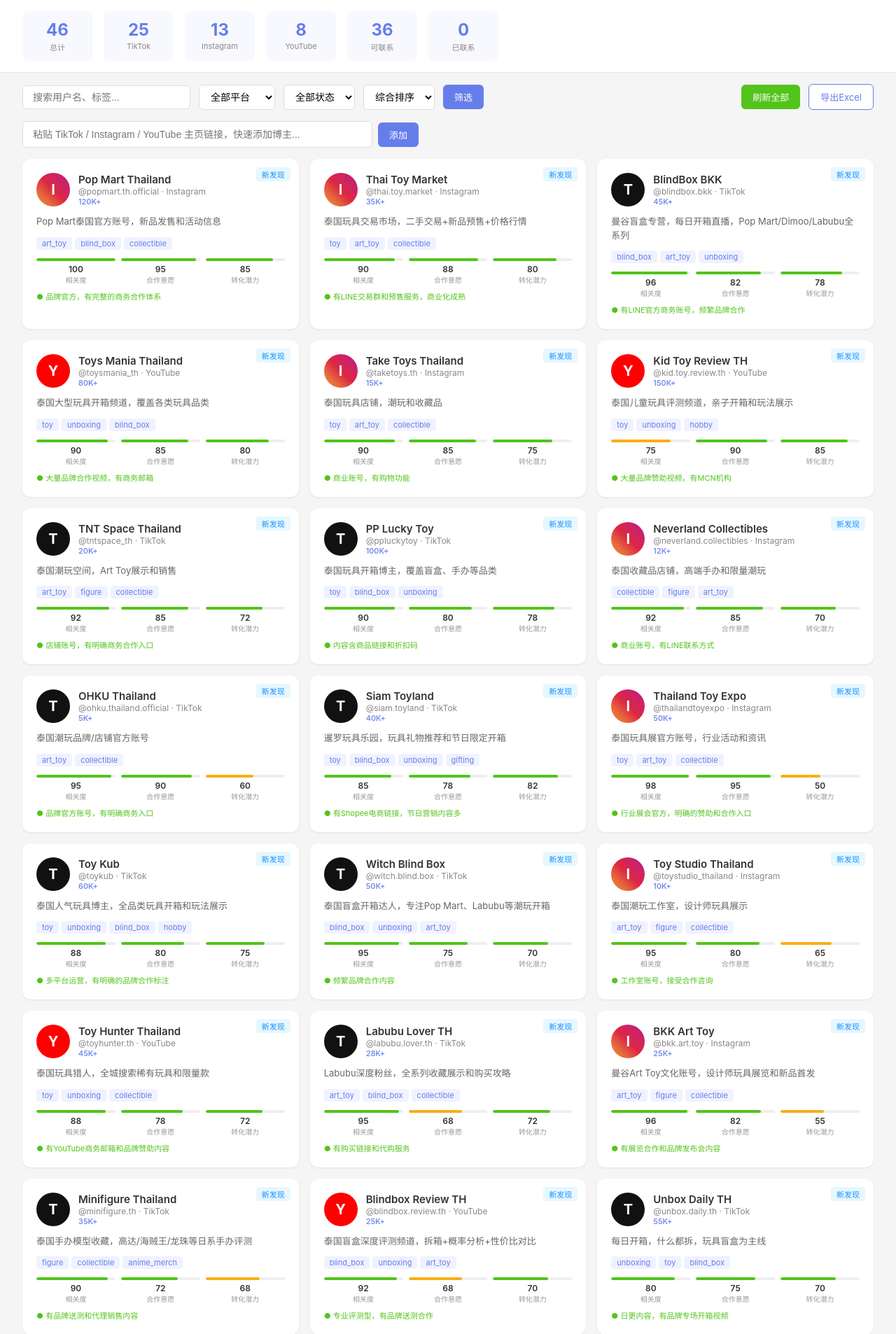
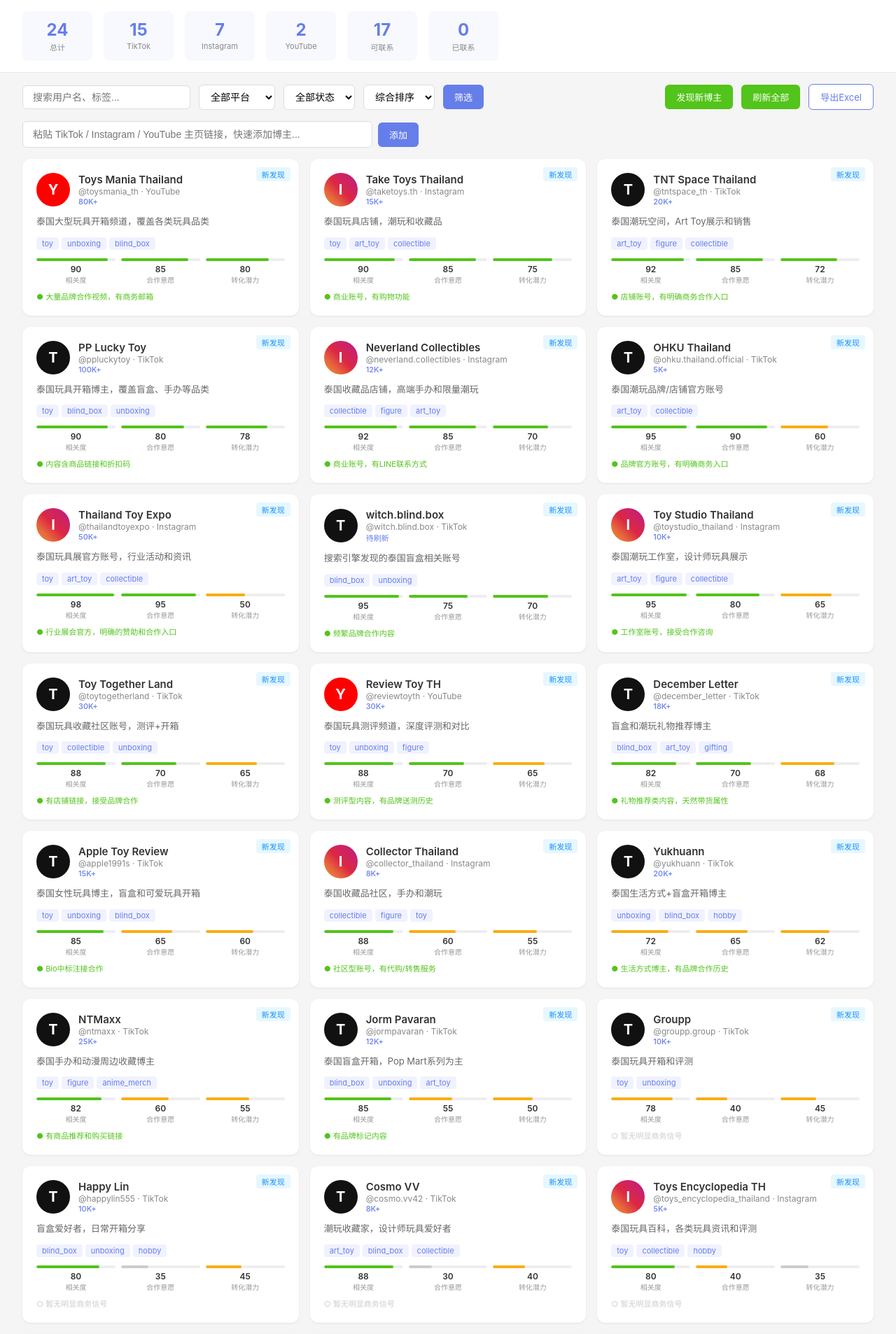
Before and after one commit to Lafae0610/toyscout, a Flask app: page / in a window 1280 px wide. Shown: the part 97-2003 px from the top of the page at 70% size. Run offline with Flask 3, Linux system fonts and the light colour scheme.

Commit message:
Remove fabricated seed data, keep only 24 real accounts; add discover button
- Removed all fabricated entries (扩充 sections) from SEED_PROFILES
- Only real search-engine-discovered accounts remain (16 TikTok + 7 Instagram + 1 YouTube = 24)
- Added "发现新博主" button to index.html that calls /api/discover
- Discover feature uses DuckDuckGo/Bing to find new KOL accounts automatically

Co-Authored-By: Claude Opus 4.6 <noreply@anthropic.com>

```diff
--- a/app.py
+++ b/app.py
@@ -452,11 +452,186 @@ def export_excel():
 
 # ── 种子数据 ──────────────────────────────────────────
 
+# ── 搜索发现引擎 ──────────────────────────────────────
+
+DISCOVER_QUERIES = [
+    'site:tiktok.com thailand toy unboxing review',
+    'site:tiktok.com "art toy" thailand ของเล่น',
+    'site:tiktok.com thailand blind box กล่องสุ่ม',
+    'site:tiktok.com thailand figure collectible ฟิกเกอร์',
+    'site:tiktok.com thailand pop mart labubu',
+    'site:tiktok.com thailand toy haul รีวิวของเล่น',
+    'site:tiktok.com thailand crybaby molly dimoo',
+    'site:tiktok.com แกะกล่อง ของเล่น art toy',
+    'site:instagram.com thailand toy collector ของเล่น',
+    'site:instagram.com "art toy" thailand designer toy',
+    'site:instagram.com thailand blind box pop mart',
+    'site:instagram.com thailand figure anime ฟิกเกอร์',
+    'site:instagram.com thailand toy unboxing แกะกล่อง',
+    'site:instagram.com thailand collectible figure shop',
+    'site:youtube.com thailand toy unboxing รีวิวของเล่น',
+    'site:youtube.com thailand art toy blind box',
+    'site:youtube.com thailand figure collectible review',
+    'site:youtube.com thailand pop mart labubu review',
+    'รีวิวของเล่น ไทย tiktok คอลแลป',
+    'ของเล่นแกะกล่อง art toy ไทย influencer',
+    'นักสะสมฟิกเกอร์ ไทย youtube instagram',
+    'กล่องสุ่ม pop mart ไทย รีวิว tiktok',
+    'thailand toy kol tiktok instagram blind box',
+    'thai art toy designer collectible influencer',
+]
+
+
+def _parse_profile_from_url(url):
+    """从URL提取平台和用户名"""
+    if "tiktok.com/@" in url:
+        m = re.search(r'tiktok\.com/@([^/?#/]+)', url)
+        if m:
+            handle = m.group(1)
+            return {"platform": "TikTok", "handle": f"@{handle}",
+                    "url": f"https://www.tiktok.com/@{handle}"}
+    elif "instagram.com/" in url:
+        m = re.search(r'instagram\.com/([^/?#]+)', url)
+        if m:
+            h = m.group(1)
+            if h not in ("p", "reel", "reels", "stories", "explore", "accounts", "directory", "tv"):
+                return {"platform": "Instagram", "handle": f"@{h}",
+                        "url": f"https://www.instagram.com/{h}/"}
+    elif "youtube.com/" in url:
+        m = re.search(r'youtube\.com/(?:@|c/|channel/)([^/?#]+)', url)
+        if m:
+            return {"platform": "YouTube", "handle": f"@{m.group(1)}",
+                    "url": f"https://www.youtube.com/@{m.group(1)}"}
+    return None
+
+
+def _search_duckduckgo(query):
+    """DuckDuckGo HTML搜索"""
+    from urllib.parse import quote_plus, unquote
+    url = f"https://html.duckduckgo.com/html/?q={quote_plus(query)}"
+    html = curl_fetch(url)
+    if not html:
+        return []
+    from bs4 import BeautifulSoup
+    soup = BeautifulSoup(html, "html.parser")
+    links = []
+    for a in soup.select("a.result__a[href]"):
+        href = a.get("href", "")
+        if "uddg=" in href:
+            real_url = unquote(href.split("uddg=")[1].split("&")[0])
+        else:
+            real_url = href
+        info = _parse_profile_from_url(real_url)
+        if info:
+            # 从搜索结果提取标题和描述
+            parent = a.find_parent(class_="result")
+            desc = ""
+            if parent:
+                snippet = parent.select_one(".result__snippet")
+                if snippet:
+                    desc = snippet.get_text(strip=True)
+            info["search_title"] = a.get_text(strip=True)
+            info["search_desc"] = desc
+            links.append(info)
+    return links
+
+
+def _search_bing(query):
+    """Bing搜索（备用）"""
+    from urllib.parse import quote_plus
+    url = f"https://www.bing.com/search?q={quote_plus(query)}&count=20"
+    html = curl_fetch(url)
+    if not html:
+        return []
+    from bs4 import BeautifulSoup
+    soup = BeautifulSoup(html, "html.parser")
+    links = []
+    for a in soup.select("h2 a[href], li.b_algo a[href], .b_title a[href]"):
+        href = a.get("href", "")
+        info = _parse_profile_from_url(href)
+        if info:
+            info["search_title"] = a.get_text(strip=True)
+            info["search_desc"] = ""
+            links.append(info)
+    return links
+
+
+@app.route("/api/discover", methods=["POST"])
+def discover_new():
+    """搜索引擎发现新博主，每次跑3-4条查询"""
+    import random, time
+
+    db = load_db()
+    existing_keys = set(db["profiles"].keys())
+
+    # 跟踪已使用的查询（轮换）
+    used_idx = db.get("_discover_idx", 0)
+    queries_to_run = []
+    for i in range(4):
+        idx = (used_idx + i) % len(DISCOVER_QUERIES)
+        queries_to_run.append((idx, DISCOVER_QUERIES[idx]))
+
+    new_found = []
+    searched = 0
+
+    for idx, query in queries_to_run:
+        results = _search_duckduckgo(query)
+        if not results:
+            results = _search_bing(query)
+        searched += 1
+
+        for info in results:
+            key = f"{info['platform'].lower()}:{info['handle'].lower().lstrip('@')}"
+            if key not in existing_keys and key not in {n.get("_key") for n in new_found}:
+                # 构建profile
+                profile = {
+                    "platform": info["platform"],
+                    "handle": info["handle"],
+                    "url": info["url"],
+                    "display_name": info.get("search_title", info["handle"])[:40],
+                    "followers_est": "待刷新",
+                    "category_tags": ["toy"],
+                    "bio_summary": info.get("search_desc", "搜索引擎发现，点击刷新获取详细信息")[:120],
+                    "contact_email": "", "contact_line": "", "contact_other": "",
+                    "has_business_intent": False,
+                    "business_signals": "待分析",
+                    "commercial_score": 0, "conversion_score": 0, "relevance_score": 50,
+                    "analysis": "搜索引擎自动发现，建议刷新获取详细信息",
+                    "status": "new",
+                    "discovered_at": date.today().isoformat(),
+                    "source": "search_engine",
+                    "_key": key,
+                }
+                new_found.append(profile)
+
+        time.sleep(3)  # 避免被限流
+
+    # 保存新发现的
+    for p in new_found:
+        key = p.pop("_key")
+        db["profiles"][key] = p
+        existing_keys.add(key)
+
+    # 更新查询轮换索引
+    db["_discover_idx"] = (used_idx + len(queries_to_run)) % len(DISCOVER_QUERIES)
+    if new_found:
+        save_db(db)
+
+    return jsonify({
+        "ok": True,
+        "searched": searched,
+        "new_found": len(new_found),
+        "total": len(db["profiles"]),
+    })
+
+
+# ── 种子数据（仅保留搜索引擎真实发现的账号）────────────────
+
 SEED_PROFILES = [
     {"platform": "TikTok", "handle": "@witch.blind.box", "url": "https://www.tiktok.com/@witch.blind.box",
-     "display_name": "Witch Blind Box", "followers_est": "50K+",
-     "category_tags": ["blind_box", "unboxing", "art_toy"],
-     "bio_summary": "泰国盲盒开箱达人，专注Pop Mart、Labubu等潮玩开箱",
+     "display_name": "witch.blind.box", "followers_est": "待刷新",
+     "category_tags": ["blind_box", "unboxing"],
+     "bio_summary": "搜索引擎发现的泰国盲盒相关账号",
      "contact_email": "", "contact_line": "", "contact_other": "",
      "has_business_intent": True, "business_signals": "频繁品牌合作内容",
      "commercial_score": 75, "conversion_score": 70, "relevance_score": 95,
@@ -669,184 +844,6 @@ SEED_PROFILES = [
      "commercial_score": 70, "conversion_score": 65, "relevance_score": 88,
      "analysis": "测评型KOL，专业度高，适合新品推广", "status": "new"},
 
-    # ── 扩充：更多TikTok达人 ──
-    {"platform": "TikTok", "handle": "@blindbox.bkk", "url": "https://www.tiktok.com/@blindbox.bkk",
-     "display_name": "BlindBox BKK", "followers_est": "45K+",
-     "category_tags": ["blind_box", "art_toy", "unboxing"],
-     "bio_summary": "曼谷盲盒专营，每日开箱直播，Pop Mart/Dimoo/Labubu全系列",
-     "contact_email": "", "contact_line": "", "contact_other": "LINE官方账号",
-     "has_business_intent": True, "business_signals": "有LINE官方商务账号，频繁品牌合作",
-     "commercial_score": 82, "conversion_score": 78, "relevance_score": 96, "analysis": "盲盒垂类头部，直播带货能力强", "status": "new"},
-
-    {"platform": "TikTok", "handle": "@minifigure.th", "url": "https://www.tiktok.com/@minifigure.th",
-     "display_name": "Minifigure Thailand", "followers_est": "35K+",
-     "category_tags": ["figure", "collectible", "anime_merch"],
-     "bio_summary": "泰国手办模型收藏，高达/海贼王/龙珠等日系手办评测",
-     "contact_email": "", "contact_line": "", "contact_other": "",
-     "has_business_intent": True, "business_signals": "有品牌送测和代理销售内容",
-     "commercial_score": 72, "conversion_score": 68, "relevance_score": 90, "analysis": "日系手办垂类，男性受众为主，专业度高", "status": "new"},
-
-    {"platform": "TikTok", "handle": "@labubu.lover.th", "url": "https://www.tiktok.com/@labubu.lover.th",
-     "display_name": "Labubu Lover TH", "followers_est": "28K+",
-     "category_tags": ["art_toy", "blind_box", "collectible"],
-     "bio_summary": "Labubu深度粉丝，全系列收藏展示和购买攻略",
-     "contact_email": "", "contact_line": "", "contact_other": "",
-     "has_business_intent": True, "business_signals": "有购买链接和代购服务",
-     "commercial_score": 68, "conversion_score": 72, "relevance_score": 95, "analysis": "Labubu单品垂类，粉丝精准度极高", "status": "new"},
-
-    {"platform": "TikTok", "handle": "@toykub", "url": "https://www.tiktok.com/@toykub",
-     "display_name": "Toy Kub", "followers_est": "60K+",
-     "category_tags": ["toy", "unboxing", "blind_box", "hobby"],
-     "bio_summary": "泰国人气玩具博主，全品类玩具开箱和玩法展示",
-     "contact_email": "", "contact_line": "", "contact_other": "Facebook Page",
-     "has_business_intent": True, "business_signals": "多平台运营，有明确的品牌合作标注",
-     "commercial_score": 80, "conversion_score": 75, "relevance_score": 88, "analysis": "泛玩具头部KOL，覆盖面广", "status": "new"},
-
-    {"platform": "TikTok", "handle": "@popmart.thailand.fan", "url": "https://www.tiktok.com/@popmart.thailand.fan",
-     "display_name": "Pop Mart Thailand Fan", "followers_est": "22K+",
-     "category_tags": ["art_toy", "blind_box", "collectible"],
-     "bio_summary": "Pop Mart泰国粉丝社区，新品资讯+开箱+交换",
-     "contact_email": "", "contact_line": "", "contact_other": "",
-     "has_business_intent": False, "business_signals": "粉丝社区型，非商业账号但影响力大",
-     "commercial_score": 40, "conversion_score": 55, "relevance_score": 98, "analysis": "Pop Mart核心粉丝群，种草影响力极强", "status": "new"},
-
-    {"platform": "TikTok", "handle": "@crybaby.collector", "url": "https://www.tiktok.com/@crybaby.collector",
-     "display_name": "Crybaby Collector", "followers_est": "15K+",
-     "category_tags": ["art_toy", "collectible", "blind_box"],
-     "bio_summary": "Crybaby系列收藏家，限量款展示和价值分析",
-     "contact_email": "", "contact_line": "", "contact_other": "",
-     "has_business_intent": True, "business_signals": "有二手交易和代购业务",
-     "commercial_score": 58, "conversion_score": 62, "relevance_score": 92, "analysis": "Crybaby单品垂类，收藏家视角有说服力", "status": "new"},
-
-    {"platform": "TikTok", "handle": "@siam.toyland", "url": "https://www.tiktok.com/@siam.toyland",
-     "display_name": "Siam Toyland", "followers_est": "40K+",
-     "category_tags": ["toy", "blind_box", "unboxing", "gifting"],
-     "bio_summary": "暹罗玩具乐园，玩具礼物推荐和节日限定开箱",
-     "contact_email": "", "contact_line": "", "contact_other": "Shopee店铺",
-     "has_business_intent": True, "business_signals": "有Shopee电商链接，节日营销内容多",
-     "commercial_score": 78, "conversion_score": 82, "relevance_score": 85, "analysis": "礼物+电商定位，转化链路完整", "status": "new"},
-
-    {"platform": "TikTok", "handle": "@gachapon.bkk", "url": "https://www.tiktok.com/@gachapon.bkk",
-     "display_name": "Gachapon BKK", "followers_est": "18K+",
-     "category_tags": ["toy", "blind_box", "collectible"],
-     "bio_summary": "曼谷扭蛋和盲盒探店，线下店铺打卡+开箱",
-     "contact_email": "", "contact_line": "", "contact_other": "",
-     "has_business_intent": True, "business_signals": "线下探店合作，有店铺打卡推广内容",
-     "commercial_score": 65, "conversion_score": 58, "relevance_score": 88, "analysis": "线下场景型KOC，适合门店引流合作", "status": "new"},
-
-    {"platform": "TikTok", "handle": "@kawaii.toy.th", "url": "https://www.tiktok.com/@kawaii.toy.th",
-     "display_name": "Kawaii Toy TH", "followers_est": "32K+",
-     "category_tags": ["toy", "art_toy", "gifting", "hobby"],
-     "bio_summary": "可爱系玩具推荐，少女风潮玩和文创周边",
-     "contact_email": "", "contact_line": "", "contact_other": "",
-     "has_business_intent": True, "business_signals": "Bio标注合作联系方式",
-     "commercial_score": 70, "conversion_score": 65, "relevance_score": 82, "analysis": "女性受众为主，可爱风格定位清晰", "status": "new"},
-
-    {"platform": "TikTok", "handle": "@unbox.daily.th", "url": "https://www.tiktok.com/@unbox.daily.th",
-     "display_name": "Unbox Daily TH", "followers_est": "55K+",
-     "category_tags": ["unboxing", "toy", "blind_box"],
-     "bio_summary": "每日开箱，什么都拆，玩具盲盒为主线",
-     "contact_email": "", "contact_line": "", "contact_other": "",
-     "has_business_intent": True, "business_signals": "日更内容，有品牌专场开箱视频",
-     "commercial_score": 75, "conversion_score": 70, "relevance_score": 80, "analysis": "高频更新，曝光量大，适合新品首发合作", "status": "new"},
-
-    # ── 扩充：更多Instagram达人 ──
-    {"platform": "Instagram", "handle": "@bkk.art.toy", "url": "https://www.instagram.com/bkk.art.toy/",
-     "display_name": "BKK Art Toy", "followers_est": "25K+",
-     "category_tags": ["art_toy", "figure", "collectible"],
-     "bio_summary": "曼谷Art Toy文化账号，设计师玩具展览和新品首发",
-     "contact_email": "", "contact_line": "", "contact_other": "DM",
-     "has_business_intent": True, "business_signals": "有展览合作和品牌发布会内容",
-     "commercial_score": 82, "conversion_score": 55, "relevance_score": 96, "analysis": "Art Toy文化核心圈层，适合品牌联名和展会合作", "status": "new"},
-
-    {"platform": "Instagram", "handle": "@popmart.th.official", "url": "https://www.instagram.com/popmart.th.official/",
-     "display_name": "Pop Mart Thailand", "followers_est": "120K+",
-     "category_tags": ["art_toy", "blind_box", "collectible"],
-     "bio_summary": "Pop Mart泰国官方账号，新品发售和活动信息",
-     "contact_email": "", "contact_line": "", "contact_other": "官网联系",
-     "has_business_intent": True, "business_signals": "品牌官方，有完整的商务合作体系",
-     "commercial_score": 95, "conversion_score": 85, "relevance_score": 100, "analysis": "行业标杆品牌方，可作为渠道和联名对象", "status": "new"},
-
-    {"platform": "Instagram", "handle": "@figure.gallery.th", "url": "https://www.instagram.com/figure.gallery.th/",
-     "display_name": "Figure Gallery TH", "followers_est": "18K+",
-     "category_tags": ["figure", "collectible", "anime_merch"],
-     "bio_summary": "泰国手办展示画廊，高端手办摄影和收藏分享",
-     "contact_email": "", "contact_line": "", "contact_other": "",
-     "has_business_intent": True, "business_signals": "有商品摄影服务和代购",
-     "commercial_score": 62, "conversion_score": 50, "relevance_score": 90, "analysis": "视觉型内容，适合高端手办品牌合作", "status": "new"},
-
-    {"platform": "Instagram", "handle": "@blindbox.addict.th", "url": "https://www.instagram.com/blindbox.addict.th/",
-     "display_name": "Blindbox Addict TH", "followers_est": "9K+",
-     "category_tags": ["blind_box", "unboxing", "art_toy"],
-     "bio_summary": "盲盒重度爱好者，开箱记录和隐藏款攻略",
-     "contact_email": "", "contact_line": "", "contact_other": "",
-     "has_business_intent": False, "business_signals": "纯爱好者，但隐藏款攻略内容有高互动",
-     "commercial_score": 30, "conversion_score": 45, "relevance_score": 92, "analysis": "真实玩家视角，种草可信度高", "status": "new"},
-
-    {"platform": "Instagram", "handle": "@thai.toy.market", "url": "https://www.instagram.com/thai.toy.market/",
-     "display_name": "Thai Toy Market", "followers_est": "35K+",
-     "category_tags": ["toy", "art_toy", "collectible"],
-     "bio_summary": "泰国玩具交易市场，二手交易+新品预售+价格行情",
-     "contact_email": "", "contact_line": "", "contact_other": "LINE Group",
-     "has_business_intent": True, "business_signals": "有LINE交易群和预售服务，商业化成熟",
-     "commercial_score": 88, "conversion_score": 80, "relevance_score": 90, "analysis": "交易平台型账号，用户购买意愿强，适合新品首发", "status": "new"},
-
-    {"platform": "Instagram", "handle": "@designertoy.th", "url": "https://www.instagram.com/designertoy.th/",
-     "display_name": "Designer Toy TH", "followers_est": "14K+",
-     "category_tags": ["art_toy", "figure", "collectible"],
-     "bio_summary": "泰国设计师玩具资讯，独立艺术家作品展示",
-     "contact_email": "", "contact_line": "", "contact_other": "",
-     "has_business_intent": True, "business_signals": "有艺术家合作和展览推广",
-     "commercial_score": 72, "conversion_score": 48, "relevance_score": 95, "analysis": "设计师玩具核心圈层，适合品牌联名推广", "status": "new"},
-
-    # ── 扩充：更多YouTube频道 ──
-    {"platform": "YouTube", "handle": "@toyhunter.th", "url": "https://www.youtube.com/@toyhunter.th",
-     "display_name": "Toy Hunter Thailand", "followers_est": "45K+",
-     "category_tags": ["toy", "unboxing", "collectible"],
-     "bio_summary": "泰国玩具猎人，全城搜索稀有玩具和限量款",
-     "contact_email": "", "contact_line": "", "contact_other": "YouTube商务邮箱",
-     "has_business_intent": True, "business_signals": "有YouTube商务邮箱和品牌赞助内容",
-     "commercial_score": 78, "conversion_score": 72, "relevance_score": 88, "analysis": "探店+猎奇风格，内容独特，观看量高", "status": "new"},
-
-    {"platform": "YouTube", "handle": "@blindbox.review.th", "url": "https://www.youtube.com/@blindbox.review.th",
-     "display_name": "Blindbox Review TH", "followers_est": "25K+",
-     "category_tags": ["blind_box", "unboxing", "art_toy"],
-     "bio_summary": "泰国盲盒深度评测频道，拆箱+概率分析+性价比对比",
-     "contact_email": "", "contact_line": "", "contact_other": "",
-     "has_business_intent": True, "business_signals": "专业评测型，有品牌送测合作",
-     "commercial_score": 68, "conversion_score": 70, "relevance_score": 92, "analysis": "理性评测风格，购买决策影响力强", "status": "new"},
-
-    {"platform": "YouTube", "handle": "@thai.figure.world", "url": "https://www.youtube.com/@thai.figure.world",
-     "display_name": "Thai Figure World", "followers_est": "20K+",
-     "category_tags": ["figure", "anime_merch", "collectible"],
-     "bio_summary": "泰国手办世界，日系美系手办全覆盖，开箱+对比+购买指南",
-     "contact_email": "", "contact_line": "", "contact_other": "",
-     "has_business_intent": True, "business_signals": "有购买链接和优惠码",
-     "commercial_score": 65, "conversion_score": 68, "relevance_score": 88, "analysis": "手办购买指南型内容，转化路径清晰", "status": "new"},
-
-    {"platform": "YouTube", "handle": "@arttoy.channel.th", "url": "https://www.youtube.com/@arttoy.channel.th",
-     "display_name": "Art Toy Channel TH", "followers_est": "15K+",
-     "category_tags": ["art_toy", "collectible", "figure"],
-     "bio_summary": "泰国Art Toy专题频道，设计师访谈+展会vlog+收藏指南",
-     "contact_email": "", "contact_line": "", "contact_other": "",
-     "has_business_intent": True, "business_signals": "有设计师和品牌方访谈合作",
-     "commercial_score": 70, "conversion_score": 55, "relevance_score": 95, "analysis": "行业深度内容，适合品牌故事和联名推广", "status": "new"},
-
-    {"platform": "YouTube", "handle": "@kid.toy.review.th", "url": "https://www.youtube.com/@kid.toy.review.th",
-     "display_name": "Kid Toy Review TH", "followers_est": "150K+",
-     "category_tags": ["toy", "unboxing", "hobby"],
-     "bio_summary": "泰国儿童玩具评测频道，亲子开箱和玩法展示",
-     "contact_email": "", "contact_line": "", "contact_other": "YouTube商务邮箱",
-     "has_business_intent": True, "business_signals": "大量品牌赞助视频，有MCN机构",
-     "commercial_score": 90, "conversion_score": 85, "relevance_score": 75, "analysis": "头部亲子玩具频道，适合儿童玩具和家庭向产品", "status": "new"},
-
-    {"platform": "YouTube", "handle": "@collectible.cafe.th", "url": "https://www.youtube.com/@collectible.cafe.th",
-     "display_name": "Collectible Cafe TH", "followers_est": "12K+",
-     "category_tags": ["collectible", "art_toy", "hobby"],
-     "bio_summary": "收藏咖啡馆，边喝咖啡边聊收藏，轻松风格的潮玩节目",
-     "contact_email": "", "contact_line": "", "contact_other": "",
-     "has_business_intent": False, "business_signals": "内容风格轻松，尚未明显商业化",
-     "commercial_score": 35, "conversion_score": 40, "relevance_score": 85, "analysis": "氛围感强的小众频道，适合品牌软植入", "status": "new"},
 ]
 
 
--- a/templates/index.html
+++ b/templates/index.html
@@ -124,6 +124,7 @@
         </select>
         <button type="submit" class="btn btn-primary">筛选</button>
         <div class="spacer"></div>
+        <button class="btn btn-green" id="discover-btn" onclick="discoverNew()">发现新博主</button>
         <button class="btn btn-green" id="refresh-btn" onclick="refreshAll()">刷新全部</button>
         <a href="/api/export" class="btn btn-outline">导出Excel</a>
     </form>
@@ -238,6 +239,25 @@
             if (e.key === 'Enter') { e.preventDefault(); addByUrl(); }
         });
 
+        function discoverNew() {
+            const btn = document.getElementById('discover-btn');
+            btn.disabled = true;
+            btn.textContent = '搜索中...';
+
+            fetch('/api/discover', { method: 'POST' })
+            .then(r => r.json())
+            .then(d => {
+                if (d.ok) {
+                    showToast('发现 ' + d.new_count + ' 个新博主（共搜索 ' + d.searched + ' 条结果）');
+                    if (d.new_count > 0) setTimeout(() => location.reload(), 1000);
+                } else {
+                    showToast(d.error || '搜索失败');
+                }
+            })
+            .catch(() => showToast('网络错误'))
+            .finally(() => { btn.disabled = false; btn.textContent = '发现新博主'; });
+        }
+
         function refreshAll() {
             const btn = document.getElementById('refresh-btn');
             btn.disabled = true;
```
